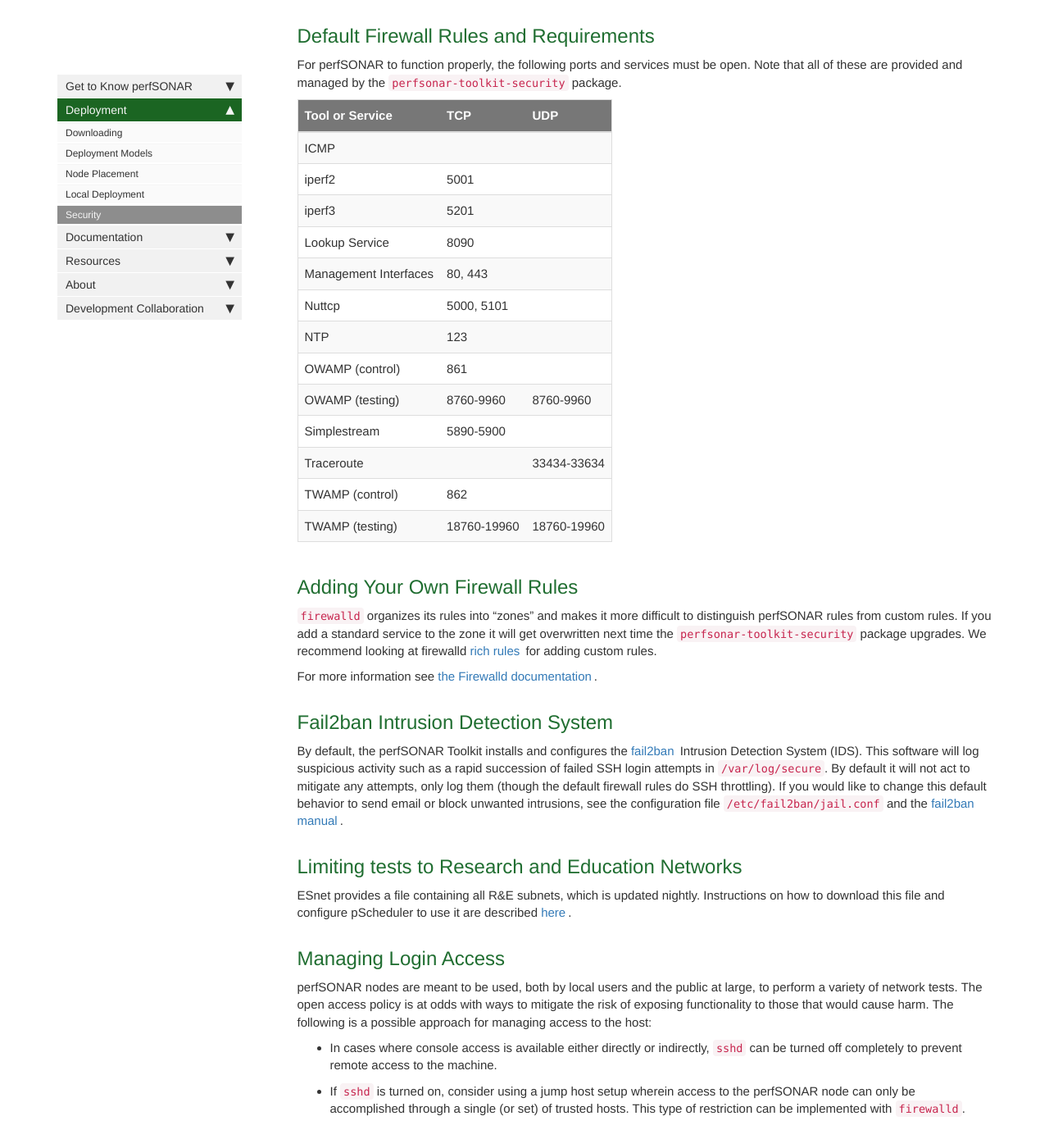
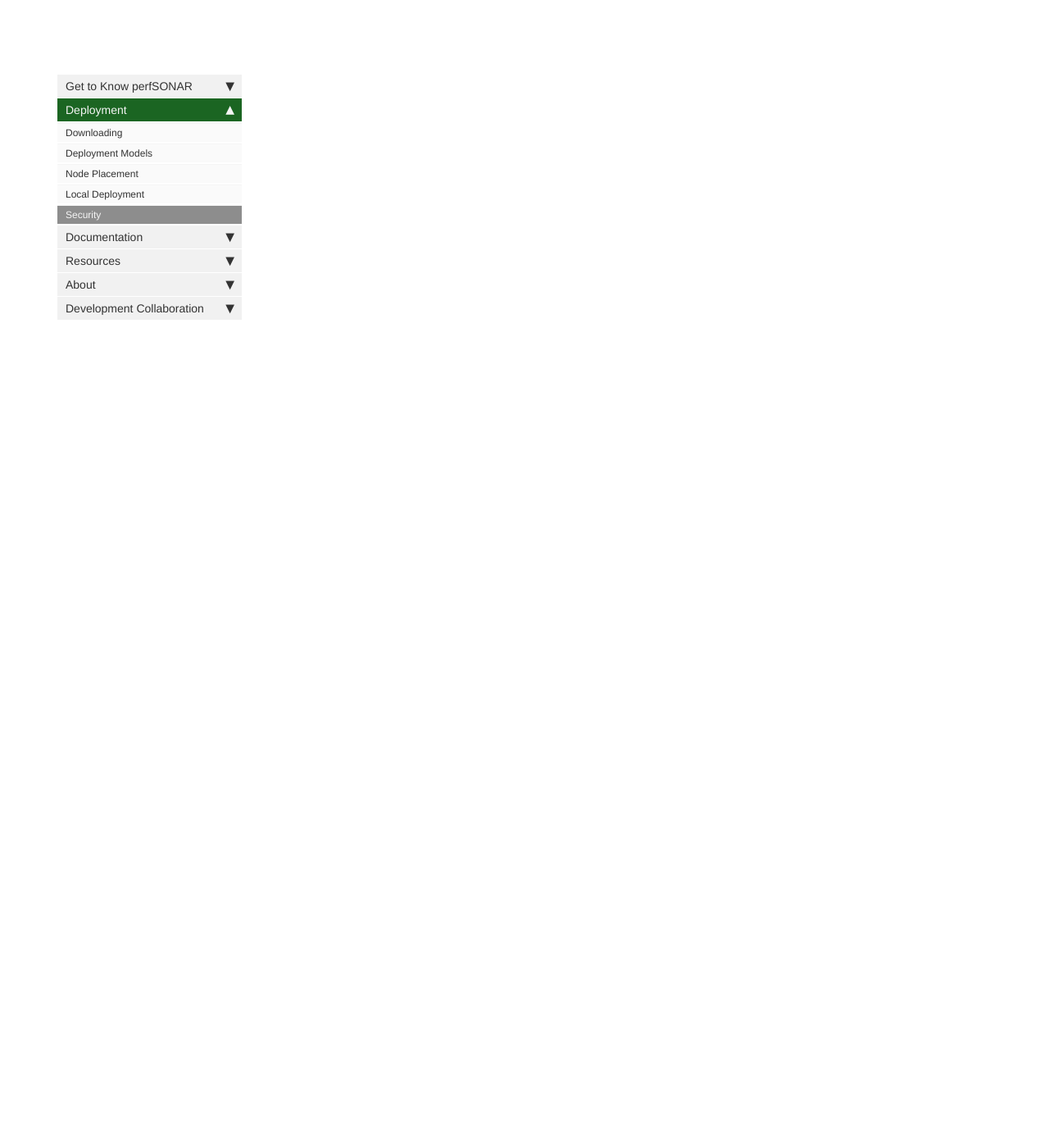
Before and after one commit to perfsonar/website, a Jekyll site: the page built from pages/deployment/security.md, in a window 1280 px wide and 1400 px high, scrolled down 644 px. Shown: the whole window at 82% size. Built offline with Jekyll 4.4.1, drawn with Linux system fonts in a browser that asks for light colours; comment, search, counter and statistics services are not loaded; some of the changed text lies outside the part shown.

Commit message:
Updating security page to point at perfSONAR documentation

```diff
--- a/pages/deployment/security.md
+++ b/pages/deployment/security.md
@@ -4,104 +4,7 @@ keywords: deploy security
 #tags: []
 sidebar: home_sidebar
 permalink: deployment_security.html
-toc: true
+toc: false
 ---
 
-## Firewalls and Security Software
-
-The perfSONAR Toolkit utilizes a number of tools the help protect
-against attacks on the system. Some of these tools include:
-
- * A default set of firewalld rules that only allow connections to
-   ports required by perfSONAR tools.
-
- * Inclusion of the [fail2ban](http://www.fail2ban.org) intrusion
-   detection system (IDS) to log and stanch suspicious activity such
-   as brute-force SSH attacks
-
-None of these solutions will protect your host from all kinds of
-attacks, so best common practices and good sense should be used when
-administering your host.
-
-In addition to tools like above it’s important to [keep your host
-up-to-date](http://docs.perfsonar.net/manage_update.html) with the
-latest packages and to watch the [mailing
-lists](about_contact.html#mailing-lists.html) for important security
-announcements.
-
-
-## Default Firewall Rules and Requirements
-
-For perfSONAR to function properly, the following ports and services
-must be open.  Note that all of these are provided and managed by the
-`perfsonar-toolkit-security` package.
-
-| Tool or Service | TCP | UDP |
-| --------------- | --- | --- |
-| ICMP | | |
-| iperf2 | 5001 | |
-| iperf3 | 5201 | |
-| Lookup Service | 8090 | |
-| Management Interfaces | 80, 443 | |
-| Nuttcp | 5000, 5101 | |
-| NTP | 123 | |
-| OWAMP (control) | 861 | |
-| OWAMP (testing) | 8760-9960 | 8760-9960 |
-| Simplestream | 5890-5900 | |
-| Traceroute | | 33434-33634 |
-| TWAMP (control) | 862 | |
-| TWAMP (testing) | 18760-19960 | 18760-19960 |
-
-
-
-## Adding Your Own Firewall Rules
-
-`firewalld` organizes its rules into “zones” and makes it more
-difficult to distinguish perfSONAR rules from custom rules.  If you
-add a standard service to the zone it will get overwritten next time
-the `perfsonar-toolkit-security` package upgrades.  We recommend
-looking at firewalld [rich
-rules](https://fedoraproject.org/wiki/Features/FirewalldRichLanguage)
-for adding custom rules.
-
-For more information see [the Firewalld
-documentation](http://www.firewalld.org/documentation/).
-
-
-## Fail2ban Intrusion Detection System
-
-By default, the perfSONAR Toolkit installs and configures the
-[fail2ban](http://www.fail2ban.org) Intrusion Detection System (IDS).
-This software will log suspicious activity such as a rapid succession
-of failed SSH login attempts in `/var/log/secure`.  By default it will
-not act to mitigate any attempts, only log them (though the default
-firewall rules do SSH throttling).  If you would like to change this
-default behavior to send email or block unwanted intrusions, see the
-configuration file `/etc/fail2ban/jail.conf` and the [fail2ban
-manual](http://www.fail2ban.org/wiki/index.php/MANUAL_0_8).
-
-
-## Limiting tests to Research and Education Networks
-
-ESnet provides a file containing all R&E subnets, which is updated
-nightly.  Instructions on how to download this file and configure
-pScheduler to use it are described
-[here](http://docs.perfsonar.net/manage_limits.html).
-
-
-## Managing Login Access
-
-perfSONAR nodes are meant to be used, both by local users and the
-public at large, to perform a variety of network tests. The open
-access policy is at odds with ways to mitigate the risk of exposing
-functionality to those that would cause harm. The following is a
-possible approach for managing access to the host:
-
- * In cases where console access is available either directly or
-   indirectly, `sshd` can be turned off completely to prevent remote
-   access to the machine.
-
- * If `sshd` is turned on, consider using a jump host setup wherein
-    access to the perfSONAR node can only be accomplished through a
-    single (or set) of trusted hosts. This type of restriction can be
-    implemented with `firewalld`.
+For information on perfSONAR security considerations, see the [perfSONAR Documentation](https://docs.perfsonar.net/manage_security.html).
```
